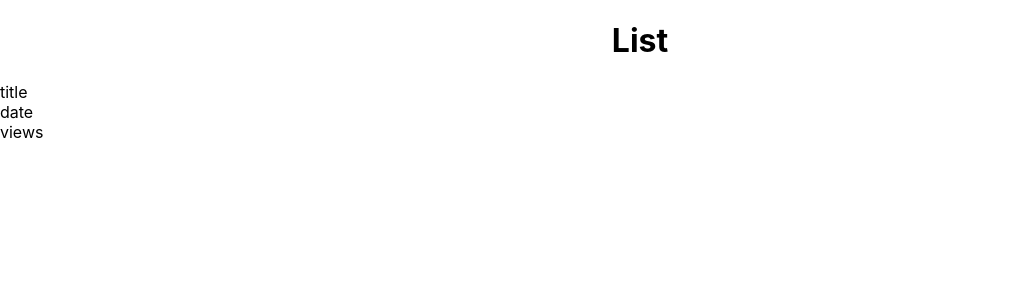
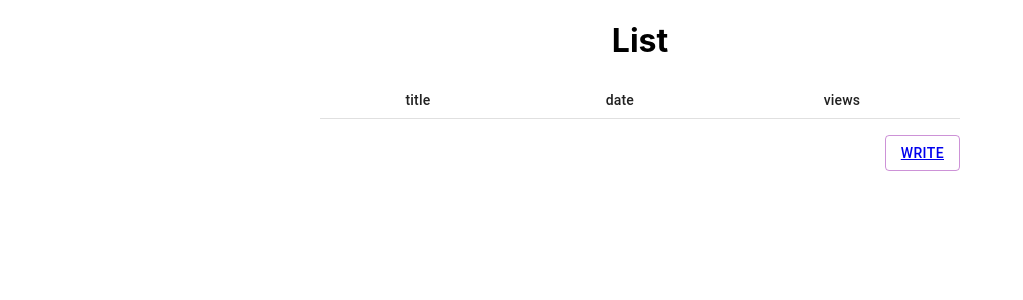
Before and after one commit to mandoo1229/NoticePage, a React (Create React App) app: page / in a window 1280 px wide. Shown: the top 300 px of the page, without its empty margins (0-1023 px from the left). Built offline with nearby package versions, Linux system fonts and the light colour scheme.

Commit message:
Refactor : ListItem 레포지토리에 있는 코드를 합쳐서 List에서만 기능을 활용할 수 있도록 하였음. 그리고 MUI를 활용하여 테이블에 넣을 수 있도록 함.

```diff
--- a/src/Page/List.js
+++ b/src/Page/List.js
@@ -1,22 +1,60 @@
-import React, { useEffect, memo } from 'react';
+import React, { useEffect, useCallback, memo } from 'react';
+import { Link } from 'react-router-dom';
 import { CHANGE_MENU } from '../reducers/BoardReducer';
-import ListItem from '../Page/ListItem';
+import { INCREASE_VIEWS } from '../reducers/BoardReducer';
+import Table from '@mui/material/Table';
+import TableBody from '@mui/material/TableBody';
+import TableCell from '@mui/material/TableCell';
+import TableHead from '@mui/material/TableHead';
+import TableRow from '@mui/material/TableRow';
+import Button from '@mui/material/Button';
+
+// import Paper from '@mui/material/Paper';
+// import '../style/List.css';
 
 const List = memo(({ list, dispatch }) => {
+  const onClickItem = useCallback(
+    (id) => () => {
+      dispatch({ type: INCREASE_VIEWS, id });
+    },
+    [dispatch]
+  );
   useEffect(() => {
     dispatch({ type: CHANGE_MENU, menu: 'List' });
   }, [dispatch]);
+
   return (
-    <div>
-      <div>title</div>
-      <div>date</div>
-      <div>views</div>
-      <div>
-        {list
-          .sort((a, b) => b.id - a.id)
-          .map((item) => {
-            return <ListItem key={item.id} item={item} dispatch={dispatch} />;
-          })}
+    <div style={{ display: 'flex', flexDirection: 'column', alignItems: 'center' }}>
+      <Table className="custom-table" size="small" aria-label="a dense table" style={{ width: '50%', height: '50%' }}>
+        <TableHead>
+          <TableRow>
+            <TableCell align="center">title</TableCell>
+            <TableCell align="center">date</TableCell>
+            <TableCell align="center">views</TableCell>
+          </TableRow>
+        </TableHead>
+        <TableBody>
+          {list
+            .sort((a, b) => b.id - a.id)
+            .map((item) => {
+              return (
+                <TableRow>
+                  <TableCell align="center">
+                    <Link onClick={onClickItem(item.id)} to={`/detail/${item.id}`}>
+                      {item.title}
+                    </Link>
+                  </TableCell>
+                  <TableCell align="center">{item.date}</TableCell>
+                  <TableCell align="center">{item.views}</TableCell>
+                </TableRow>
+              );
+            })}
+        </TableBody>
+      </Table>
+      <div style={{ display: 'flex', justifyContent: 'flex-end', width: '50%', marginTop: '16px' }}>
+        <Button variant="outlined" color="secondary" style={{ marginLeft: 'auto' }}>
+          <Link to="/write">write</Link>
+        </Button>
       </div>
     </div>
   );
```
